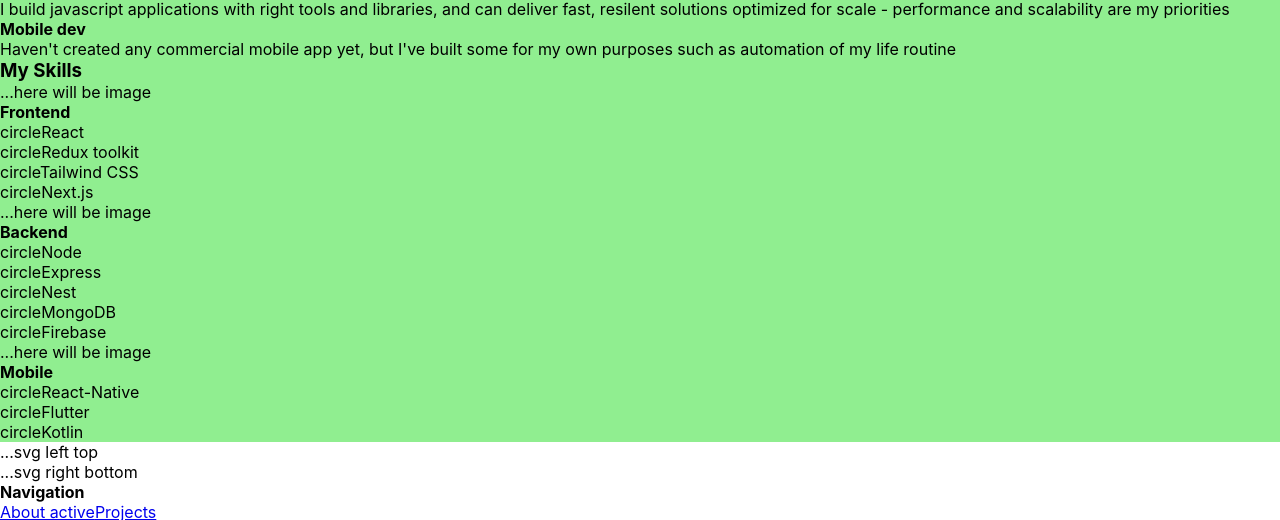
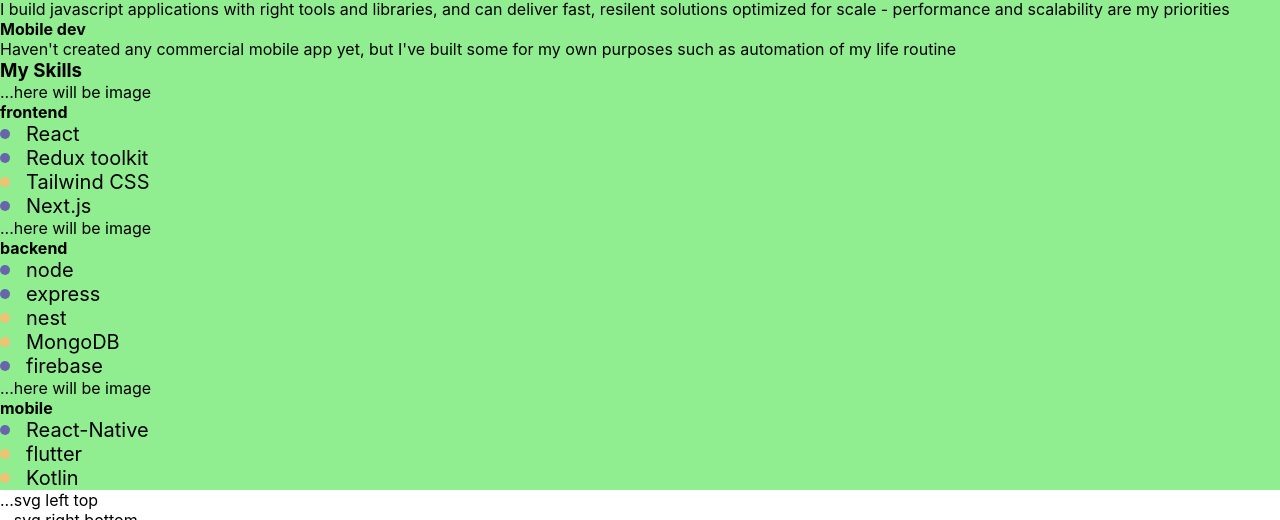
Before and after one commit to 7evenUp/ashel-portfolio, a React (Create React App) app: page / in a window 1280 px wide. Shown: the part 432-952 px from the top of the page. Built offline with nearby package versions, Linux system fonts and the light colour scheme.

Commit message:
Created SkillItem component. Hardcoded some UI data.

```diff
--- /dev/null
+++ b/src/components/SkillItem/SkillItem.module.scss
@@ -0,0 +1,25 @@
+@use '../../styles/colors';
+
+.container {
+  display: flex;
+  align-items: center;
+  gap: 16px;
+}
+
+.circle {
+  width: 10px;
+  height: 10px;
+  border-radius: 100%;
+
+  &_beginner {
+    background-color: colors.$secondary;
+  }
+
+  &_skilled {
+    background-color: colors.$primary;
+  }
+}
+
+.label {
+  font-size: 20px;
+}
--- /dev/null
+++ b/src/components/SkillItem/SkillItem.tsx
@@ -0,0 +1,12 @@
+import React from 'react'
+import { Skill } from '../../uidata'
+import styles from './SkillItem.module.scss'
+
+export default function SkillItem({name, level}: Skill) {
+  return (
+    <div className={styles.container}>
+      <span className={`${styles.circle} ${level === 'beginner' ? styles.circle_beginner : styles.circle_skilled}`} />
+      <span className={styles.label}>{name}</span>
+    </div>
+  )
+}
--- a/src/pages/About/About.tsx
+++ b/src/pages/About/About.tsx
@@ -1,6 +1,8 @@
 import React from 'react'
 import { Link } from 'react-router-dom'
 import { Button } from '../../components'
+import SkillItem from '../../components/SkillItem/SkillItem'
+import { uidata } from '../../uidata'
 import styles from './About.module.scss'
 
 export default function About() {
@@ -64,78 +66,21 @@
           <h3 className={styles.section_heading}>My Skills</h3>
           <div className={styles.section_content}>
             <div className={styles.skills}>
+              {Object.entries(uidata).map(obj => (
                 <div className={styles.skill}>
                   <figure className={styles.skill_image}>
                     ...here will be image
                   </figure>
-                <h4 className={styles.skill_heading}>Frontend</h4>
+                  <h4 className={styles.skill_heading}>{obj[0]}</h4>
                   <ul className={styles.skill_list}>
+                    {obj[1].map(el => (
                       <li className={styles.skill_list_item}>
-                    <span>circle</span>
-                    <span>React</span>
+                        <SkillItem name={el.name} level={el.level} />
                       </li>
-                  <li className={styles.skill_list_item}>
-                    <span>circle</span>
-                    <span>Redux toolkit</span>
-                  </li>
-                  <li className={styles.skill_list_item}>
-                    <span>circle</span>
-                    <span>Tailwind CSS</span>
-                  </li>
-                  <li className={styles.skill_list_item}>
-                    <span>circle</span>
-                    <span>Next.js</span>
-                  </li>
+                    ))}
                   </ul>
                 </div>
-              <div className={styles.skill}>
-                <figure className={styles.skill_image}>
-                  ...here will be image
-                </figure>
-                <h4 className={styles.skill_heading}>Backend</h4>
-                <ul className={styles.skill_list}>
-                  <li className={styles.skill_list_item}>
-                    <span>circle</span>
-                    <span>Node</span>
-                  </li>
-                  <li className={styles.skill_list_item}>
-                    <span>circle</span>
-                    <span>Express</span>
-                  </li>
-                  <li className={styles.skill_list_item}>
-                    <span>circle</span>
-                    <span>Nest</span>
-                  </li>
-                  <li className={styles.skill_list_item}>
-                    <span>circle</span>
-                    <span>MongoDB</span>
-                  </li>
-                  <li className={styles.skill_list_item}>
-                    <span>circle</span>
-                    <span>Firebase</span>
-                  </li>
-                </ul>
-              </div>
-              <div className={styles.skill}>
-                <figure className={styles.skill_image}>
-                  ...here will be image
-                </figure>
-                <h4 className={styles.skill_heading}>Mobile</h4>
-                <ul className={styles.skill_list}>
-                  <li className={styles.skill_list_item}>
-                    <span>circle</span>
-                    <span>React-Native</span>
-                  </li>
-                  <li className={styles.skill_list_item}>
-                    <span>circle</span>
-                    <span>Flutter</span>
-                  </li>
-                  <li className={styles.skill_list_item}>
-                    <span>circle</span>
-                    <span>Kotlin</span>
-                  </li>
-                </ul>
-              </div>
+              ))}
             </div>
           </div>
         </section>
--- /dev/null
+++ b/src/uidata/index.ts
@@ -0,0 +1,65 @@
+export type Skill = {
+  name: string
+  level: 'skilled' | 'beginner'
+}
+
+type SkillsList = 'frontend' | 'backend' | 'mobile'
+
+export type DataType = Record<SkillsList, Skill[]>
+
+export const uidata: DataType = {
+  frontend: [
+    {
+      name: 'React',
+      level: 'skilled'
+    },
+    {
+      name: 'Redux toolkit',
+      level: 'skilled'
+    },
+    {
+      name: 'Tailwind CSS',
+      level: 'beginner'
+    },
+    {
+      name: 'Next.js',
+      level: 'skilled'
+    }
+  ],
+  backend: [
+    {
+      name: 'node',
+      level: 'skilled'
+    },
+    {
+      name: 'express',
+      level: 'skilled'
+    },
+    {
+      name: 'nest',
+      level: 'beginner'
+    },
+    {
+      name: 'MongoDB',
+      level: 'beginner'
+    },
+    {
+      name: 'firebase',
+      level: 'skilled'
+    },
+  ],
+  mobile: [
+    {
+      name: 'React-Native',
+      level: 'skilled'
+    },
+    {
+      name: 'flutter',
+      level: 'beginner'
+    },
+    {
+      name: 'Kotlin',
+      level: 'beginner'
+    },
+  ]
+}
```
Lines whose indentation alone changed are shown as unchanged.
